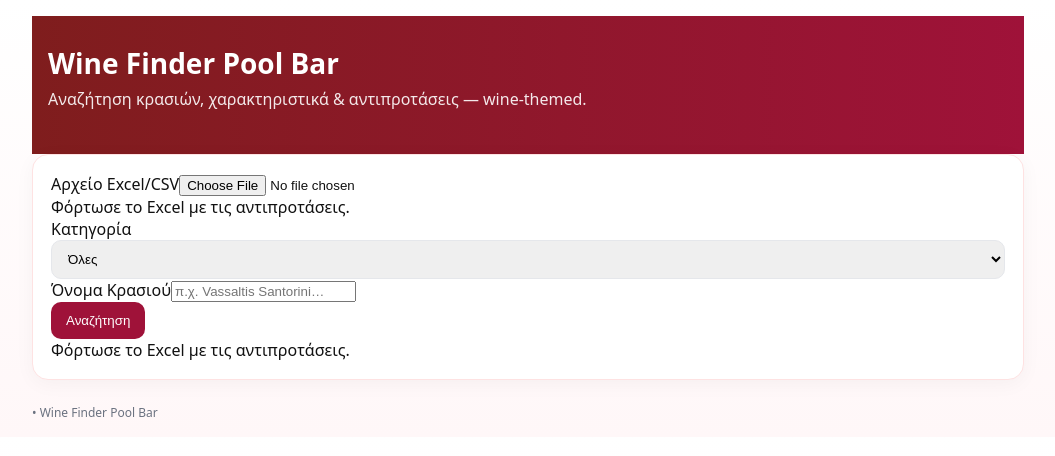
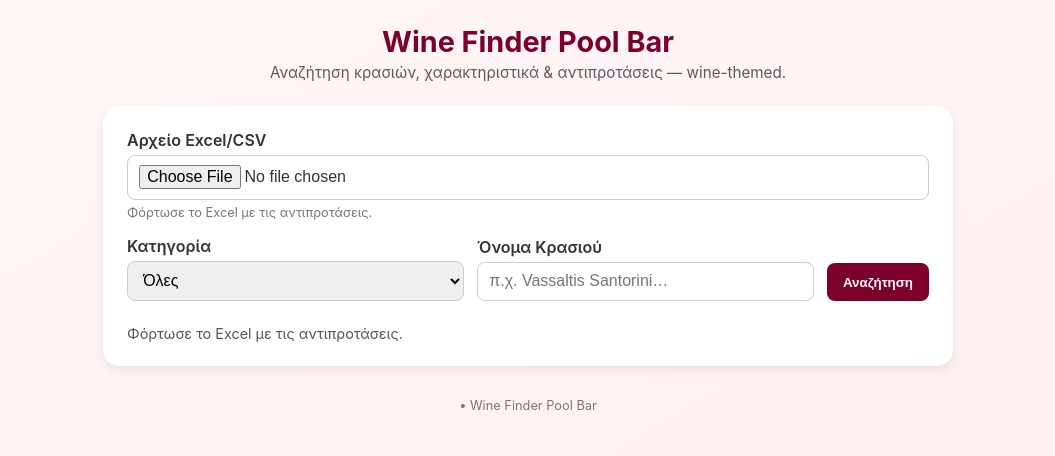
Before and after one commit to Ibiscus2025/wine-finder-pool-bar, a React (Vite) app: page / in a window 1280 px wide. Shown: the top 456 px of the page, without its empty margins (112-1167 px from the left). Built offline with nearby package versions, Linux system fonts and the light colour scheme.

Commit message:
Update styles.css

```diff
--- a/src/styles.css
+++ b/src/styles.css
@@ -1,16 +1,187 @@
-:root { --rose:#7f1d1d; --rose2:#9f1239; --muted:#6b7280; }
-*{box-sizing:border-box} body{margin:0;font-family:system-ui,-apple-system,Segoe UI,Roboto,Helvetica,Arial;background:linear-gradient(#fff,#fff7f8);color:#111}
-.header{background:linear-gradient(90deg,var(--rose),var(--rose2));color:#fff;padding:28px 16px}
-.container{max-width:1024px;margin:0 auto;padding:16px}
-.title{font-size:28px;font-weight:700;margin:0}
-.subtitle{opacity:.9;margin-top:6px}
-.tabs{margin-top:14px;display:flex;gap:8px;flex-wrap:wrap}
-.btn{border:1px solid #e5e7eb;background:#fff;padding:10px 14px;border-radius:10px;cursor:pointer}
-.btn.primary{background:var(--rose2);color:#fff;border-color:transparent}
-.btn.ghost{background:#fff;color:var(--rose2)}
-.card{background:#fff;border:1px solid #fee2e2;border-radius:16px;box-shadow:0 4px 20px rgba(0,0,0,.04);padding:18px}
-.row{display:grid;grid-template-columns:1fr;gap:12px}
-@media(min-width:820px){.row{grid-template-columns:1fr 1fr 1fr}}
-.input,select{width:100%;padding:10px 12px;border-radius:10px;border:1px solid #e5e7eb}
-.badge{display:inline-block;padding:6px 10px;border-radius:999px;border:1px solid #fecdd3;background:#fff;color:#9f1239;font-size:12px;margin-right:6px;margin-bottom:6px}
-.muted{color:#6b7280}.list{padding-left:18px}.hr{height:1px;background:#fee2e2;border:0;margin:14px 0}.footer{color:#6b7280;font-size:12px;margin-top:24px}.title-line{display:flex;justify-content:space-between;align-items:baseline;gap:10px;flex-wrap:wrap}.kv{display:flex;justify-content:space-between;padding:6px 0;border-bottom:1px solid #fee2e2}.kv b{font-weight:600}
+/* ---------- Βασικά ---------- */
+body {
+  font-family: "Inter", "Segoe UI", sans-serif;
+  margin: 0;
+  background: linear-gradient(to bottom right, #fff7f7, #ffeef0);
+  color: #333;
+  min-height: 100vh;
+}
+
+.container {
+  max-width: 850px;
+  margin: 0 auto;
+  padding: 1.5rem;
+}
+
+h1, h2, h3, h4, h5 {
+  margin: 0;
+}
+
+.title {
+  font-size: 1.8rem;
+  font-weight: 700;
+  color: #7b002c;
+}
+
+.subtitle {
+  font-size: 0.95rem;
+  opacity: 0.8;
+  margin-top: 0.25rem;
+}
+
+.header {
+  text-align: center;
+  margin-bottom: 1.5rem;
+}
+
+/* ---------- Κάρτες & Panels ---------- */
+.card {
+  background: #fff;
+  border-radius: 1rem;
+  box-shadow: 0 4px 10px rgba(0,0,0,0.08);
+  padding: 1.5rem;
+  margin-bottom: 1rem;
+  transition: 0.2s;
+}
+
+.card:hover {
+  transform: translateY(-2px);
+}
+
+.card-header {
+  display: flex;
+  justify-content: space-between;
+  align-items: center;
+  border-bottom: 1px solid #eee;
+  padding-bottom: 0.5rem;
+  margin-bottom: 0.8rem;
+}
+
+.price {
+  font-weight: 600;
+  color: #7b002c;
+}
+
+.grid {
+  display: grid;
+  gap: 1rem;
+}
+@media (min-width: 700px) {
+  .grid {
+    grid-template-columns: 1fr 1fr;
+  }
+}
+
+.panel {
+  background: #fafafa;
+  border-radius: 0.8rem;
+  padding: 1rem;
+}
+
+.panel-title {
+  font-weight: 600;
+  color: #7b002c;
+  margin-bottom: 0.5rem;
+}
+
+.details {
+  list-style: none;
+  padding: 0;
+  margin: 0;
+}
+.details li {
+  padding: 0.2rem 0;
+  font-size: 0.9rem;
+}
+.details .key {
+  font-weight: 600;
+}
+
+/* ---------- Αντιπροτάσεις ---------- */
+.alt-chip {
+  display: inline-block;
+  background: #7b002c;
+  color: #fff;
+  border-radius: 1.2rem;
+  padding: 0.3rem 0.8rem;
+  margin: 0.2rem;
+  font-size: 0.85rem;
+}
+
+/* ---------- Φόρμα ---------- */
+.field {
+  display: flex;
+  flex-direction: column;
+  margin-bottom: 1rem;
+}
+
+.field label {
+  font-weight: 600;
+  margin-bottom: 0.3rem;
+}
+
+input[type="text"],
+select,
+input[type="file"] {
+  padding: 0.6rem 0.7rem;
+  border: 1px solid #ccc;
+  border-radius: 0.5rem;
+  font-size: 1rem;
+}
+
+.hint {
+  font-size: 0.8rem;
+  color: #777;
+  margin-top: 0.3rem;
+}
+
+.form-grid {
+  display: grid;
+  gap: 0.8rem;
+}
+
+@media (min-width: 600px) {
+  .form-grid {
+    grid-template-columns: 1fr 1fr auto;
+    align-items: end;
+  }
+}
+
+.actions {
+  display: flex;
+  justify-content: flex-end;
+  align-items: center;
+}
+
+/* ---------- Buttons ---------- */
+button.btn {
+  border: none;
+  cursor: pointer;
+  border-radius: 0.5rem;
+  padding: 0.7rem 1rem;
+  font-weight: 600;
+  transition: 0.2s;
+}
+
+button.primary {
+  background-color: #7b002c;
+  color: #fff;
+}
+
+button.primary:hover {
+  background-color: #a0003c;
+}
+
+/* ---------- Status & Footer ---------- */
+.status {
+  margin-top: 0.5rem;
+  font-size: 0.9rem;
+  color: #555;
+}
+
+.footer {
+  text-align: center;
+  font-size: 0.8rem;
+  color: #777;
+  margin-top: 2rem;
+}
```
